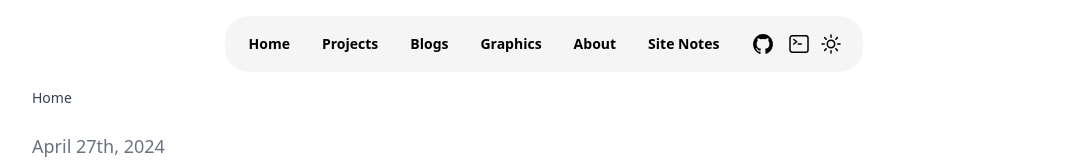
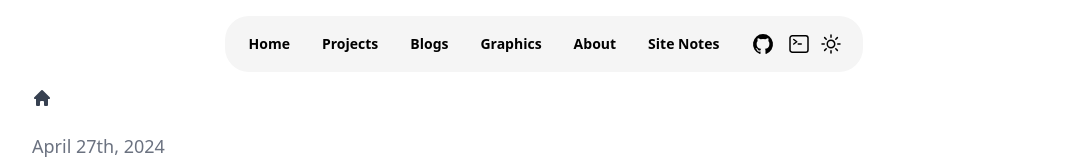
Before and after one commit to pwang1997/zhengliang.facade, a Next.js app: page /site-notes in a window 1280 px wide. Shown: the top 167 px of the page, without its empty margins (96-1183 px from the left). Built offline with nearby package versions, Linux system fonts and the light colour scheme.

Commit message:
update breadcrumb

```diff
--- a/src/components/breadcrumb/index.tsx
+++ b/src/components/breadcrumb/index.tsx
@@ -1,5 +1,6 @@
 "use client";
 
+import { HomeIcon } from '@heroicons/react/20/solid';
 import RightArrowIcon from 'icons/RightArrowIcon';
 import Link from 'next/link';
 import { usePathname } from 'next/navigation';
@@ -36,7 +37,7 @@ export default function Breadcrumb() {
             href='/'
             className='inline-flex items-center text-sm font-medium text-gray-700 hover:text-blue-600 dark:text-gray-400 dark:hover:text-white'
           >
-            Home
+            <HomeIcon width={20} height={20}/>
           </Link>
         </li>
         {
```
